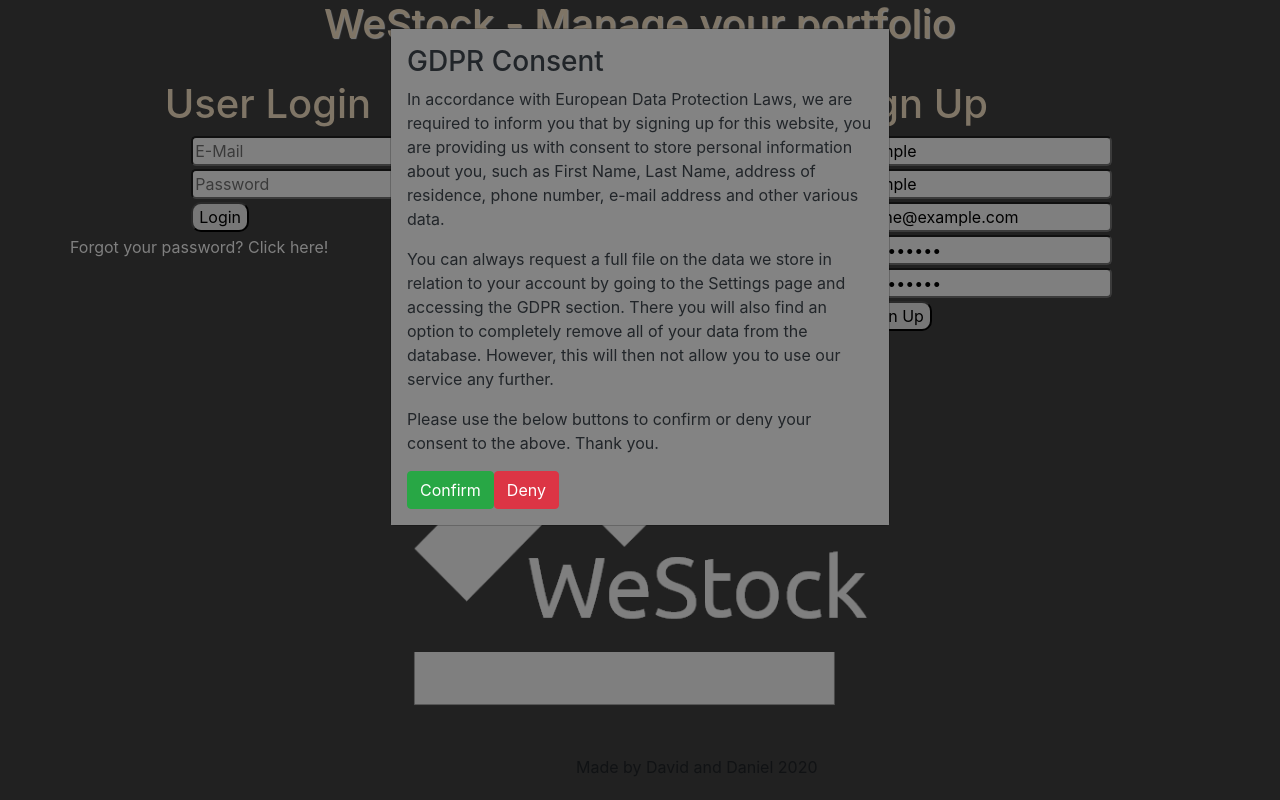
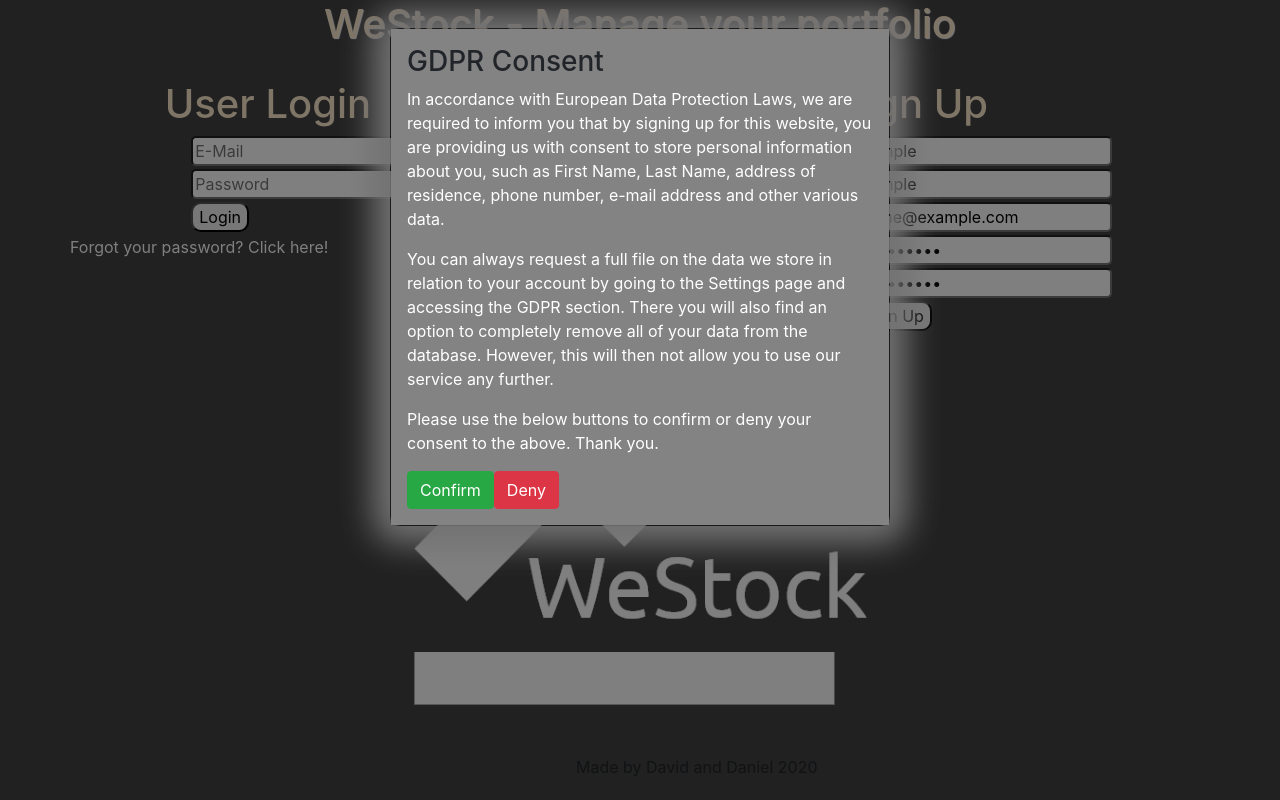
Before and after one commit to StockApp-Org/StockApp, a React (Create React App) app: page / in a window 1280 px wide. Both pictures are taken after typing "Sample", "Sample", "name@example.com", "Sample123", "Sample123" into the empty fields and a click on the input "Sign Up". Built offline with nearby package versions, Linux system fonts and the light colour scheme.

Commit message:
Added styling and formatting to GDPR Modal

```diff
--- a/src/Components/SignUpForm.js
+++ b/src/Components/SignUpForm.js
@@ -117,7 +117,7 @@
                         </Col>
                     </Form.Row>
                 </form>
-                <Modal show={showModal} onHide={handleClose}>
+                <Modal id="gdprModal" show={showModal} onHide={handleClose} backdrop="static" keyboard={false}>
                     <Modal.Body>
                         <h3>GDPR Consent</h3>
                         <p>
--- a/src/Styles/LoginPage.css
+++ b/src/Styles/LoginPage.css
@@ -47,6 +47,17 @@
     text-align: center;
 }
 
+#gdprModal {
+    border-radius: 10px;
+    -webkit-box-shadow: 0px 0px 33px 18px rgba(115,114,115,1);
+    -moz-box-shadow: 0px 0px 33px 18px rgba(115,114,115,1);
+    box-shadow: 0px 0px 33px 18px rgba(115,114,115,1);
+}
+
+#gdprModal  p {
+    color: white;
+}
+
 @keyframes pageFade {
     from {opacity: 0;}
     to {opacity: 1;}
```
